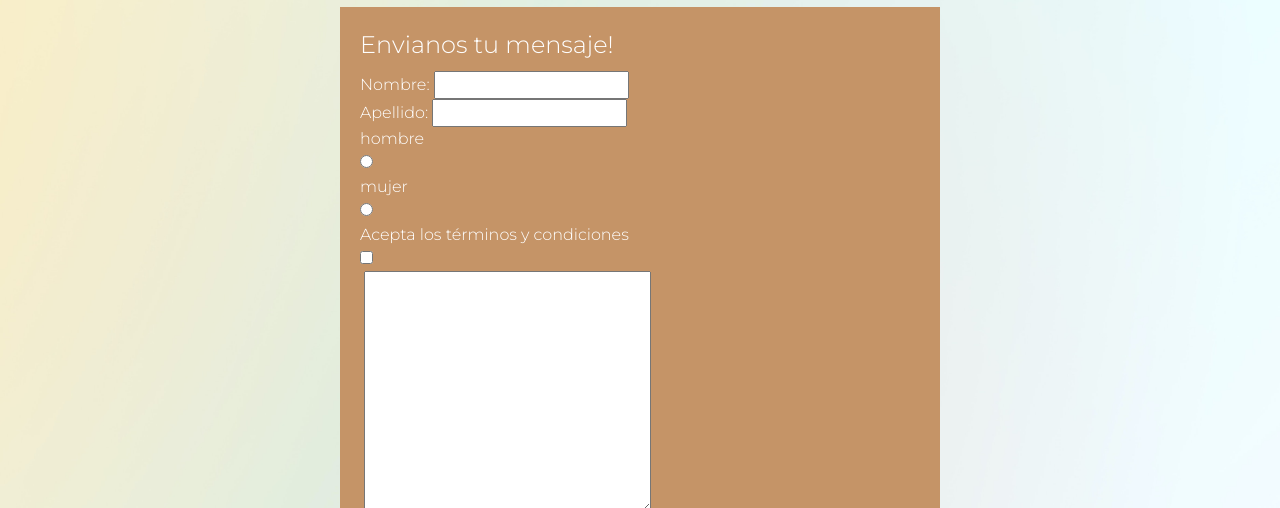
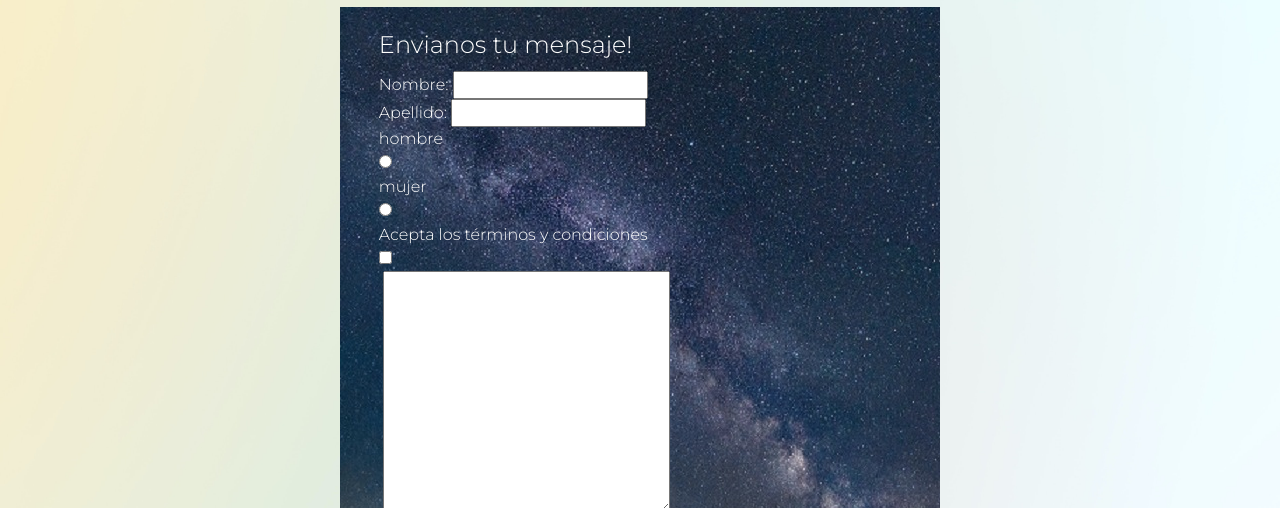
Before and after one commit to LuciaRovetta/mulata-complementos, a website: page pages/ayuda.html in a window 1280 px wide. Shown: the part 444-952 px from the top of the page. Drawn offline with nearby package versions, Linux system fonts and the light colour scheme.

Commit message:
cambie formulario

```diff
--- a/scss/_ayuda.scss
+++ b/scss/_ayuda.scss
@@ -1,5 +1,8 @@
 .formulario {
-  background-color: rgb(197, 148, 103);
+  background-image: url(../imagen/formu.jpg);
+  display: flex;
+  justify-content: center;
+  align-items: center;
   width: min(600px, 100%);
   margin: 0 auto;
   padding-top: 20px;
```
Also changed, not shown: css/style.css, imagen/formu.jpg (added), 1 other file.
